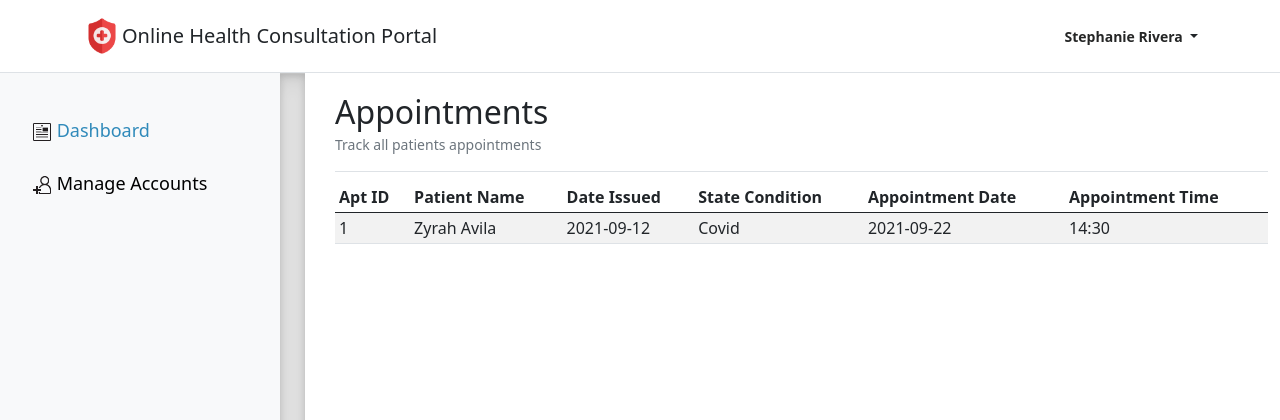
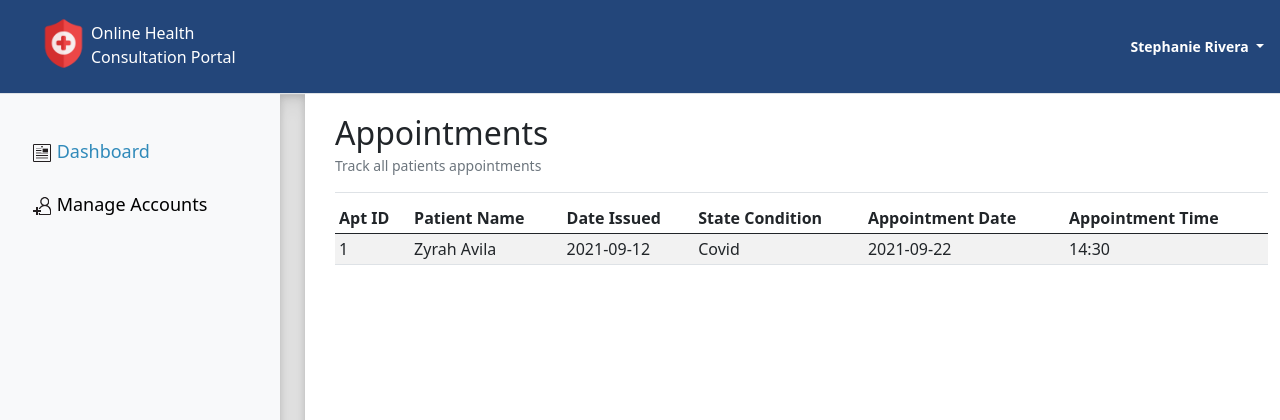
Before and after one commit to stephanieeurice/BrgyHealthCenter-Sys, a PHP site: page /admin_dashboard.php in a window 1280 px wide. Shown: the top 420 px of the page. Run offline with PHP 8.4, Linux system fonts and the light colour scheme; a user stored in the database is signed in; data comes from the database, SQL or seed files in the repository.

Commit message:
edited the style for header

```diff
--- a/header.php
+++ b/header.php
@@ -2,43 +2,29 @@
 	include 'includes/db.inc.php';
 ?>
 
-     <header class="p-3 border-bottom">
-          <div class="container">
-              <div class="d-flex flex-wrap align-items-center justify-content-center justify-content-lg-start">
-                <a href="#" class="d-flex align-items-center mb-2 mb-lg-0 text-dark text-decoration-none">
-                  <img src="assets/logo/temp.png" height="40">
+
+  <header class="p-3 border-bottom" style="display: flex; background-color: #23467a; padding: 10px 5%; color: #ffffff;">
+    <div style="display: flex; flex: 1; cursor: pointer;font-size: 16px; margin: 0 20px 0 20px;">
+      <a href="patient_dashboard.php">
+        <img src="assets/logo/temp.png" alt="Website logo" height="55" style="margin-bottom: 6px; padding-right: 0">
       </a>
-
-                <h5 class="nav col-lg-auto me-lg-auto mb-2  mb-md-0 py-2">Online Health Consultation Portal</h5>
-
-                <div class="dropdown text-end">
-                  <a href="#" class="d-block link-dark text-decoration-none dropdown-toggle" id="dropdownUser1" data-bs-toggle="dropdown" aria-expanded="false">
+      <div style="margin-top: 5px; text-align: left; font-size: 16px; font-weight: 500;">
+        <span>Online Health</span><br>
+        <span>Consultation Portal</span>
+      </div>
+    </div>
+    <div class="dropdown text-end" style="margin-top: 20px;">
+      <a href="#" class="d-block link-dark text-decoration-none dropdown-toggle" id="dropdownUser1" data-bs-toggle="dropdown" aria-expanded="false" style="color: #fff">
         <!--img src="https://emoji.gg/assets/emoji/8229_KannaPog.png" alt="" width="32" height="32" class="rounded-circle me-2"-->
-                    <strong style="color: #252626"><?php echo $name = $_SESSION["usernm"]; ?></strong>
+        <strong style="color: #fff"><?php echo $name = $_SESSION["usernm"]; ?></strong>
       </a>
       <ul class="dropdown-menu text-small" aria-labelledby="dropdownUser1">
         <li><a class="dropdown-item" href="#">Settings</a></li>
         <li><a class="dropdown-item" href="#">Profile</a></li>
         <li><hr class="dropdown-divider"></li>
-                    <li><a class="dropdown-item" href="login.php?logout">Sign out</a></li>
+        <li  style="color:#23467a;"><a class="dropdown-item" href="login.php?logout">Sign out</a></li>
       </ul>
     </div>
 
-                <!--div class="dropdown">
-                <a href="#" class="d-flex align-items-center link-light text-decoration-none dropdown-toggle" id="dropdownUser2" data-bs-toggle="dropdown" aria-expanded="false">
-                  <img src="https://emoji.gg/assets/emoji/8229_KannaPog.png" alt="" width="32" height="32" class="rounded-circle me-2">
-                  <strong style="color: white">Zyrah Avila</strong>
-                </a>
-                <ul class="dropdown-menu text-small shadow" aria-labelledby="dropdownUser2">
-                  <li><a class="dropdown-item" href="tenant_profile.html">Profile</a></li>
-                  <li><a class="dropdown-item" href="tenant_settings.html">Settings</a></li>
-                  <li><hr class="dropdown-divider"></li>
-                  <li><a class="dropdown-item" href="tenant_login.html">Sign out</a></li>
-                </ul>
-              </div-->
 
-
-
-              </div>
-          </div>
   </header>
```
Lines whose indentation alone changed are shown as unchanged.
